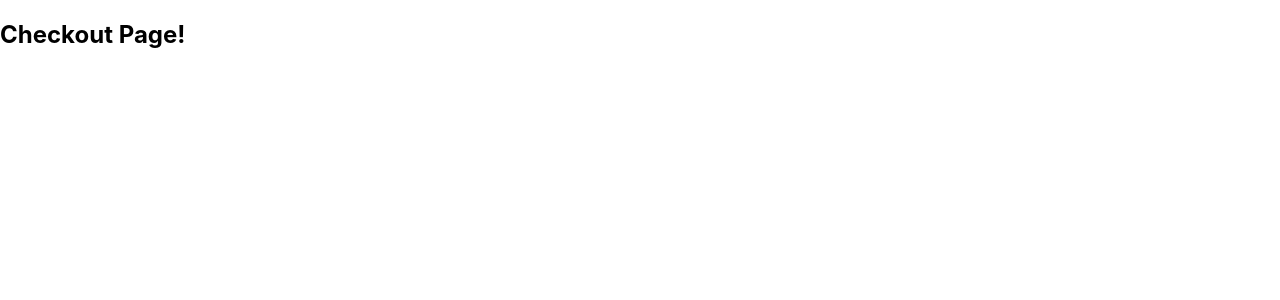
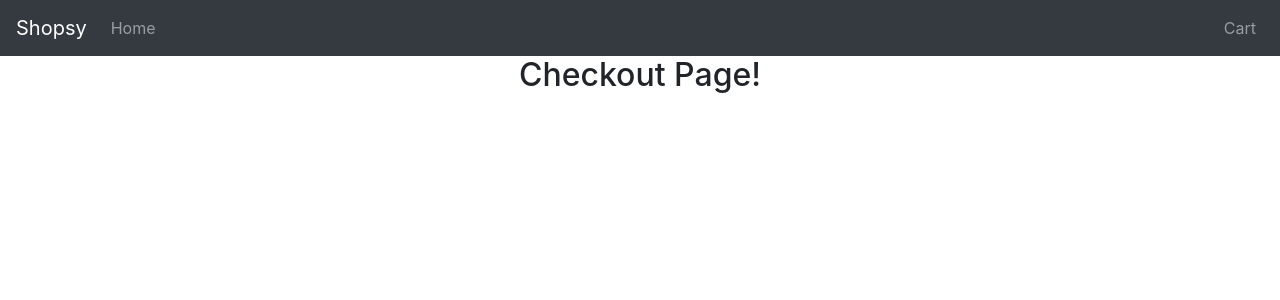
Before and after one commit to annamariej1015/react-shopsy-ts, a React (Create React App) app: page /checkout in a window 1280 px wide. Shown: the top 300 px of the page. Built offline with nearby package versions, Linux system fonts and the light colour scheme.

Commit message:
feature: navbar error, imported bootstrap

```diff
--- a/src/components/Navbar.tsx
+++ b/src/components/Navbar.tsx
@@ -1,15 +1,25 @@
-import React from 'react';
+import { Link } from 'react-router-dom';
 
-const Navbar =()=>{
+const Navbar = () => {
     return(
-        <div id='navbar'>
-            <div className="row text-center">
-                <div className="col">
-                    <h2>Navbar</h2>
+        <nav className='navbar navbar-expand-lg navbar-dark bg-dark'>
+            <Link to='/' className='navbar-brand'>Shopsy</Link>
+
+            <div className="collapse navbar-collapse">
+                <div className="navbar-nav">
+                    <Link to='/' className='nav-link'>Home</Link>
                 </div>
             </div>
-        </div>
-    )
+
+            <div className="sh-cart-icon">
+                <div className="navbar-nav">
+                    <Link to='/cart' className="nav-link">
+                        Cart
+                    </Link>
+                </div>
+            </div>
+    </nav>
+    );
 };
 
 export default Navbar;
--- a/src/index.tsx
+++ b/src/index.tsx
@@ -3,6 +3,8 @@ import ReactDOM from 'react-dom';
 import './index.css';
 import App from './App';
 import reportWebVitals from './reportWebVitals';
+import 'bootstrap/dist/css/bootstrap.css';
+
 
 ReactDOM.render(
   <React.StrictMode>
--- a/src/routers/AppRoutes.tsx
+++ b/src/routers/AppRoutes.tsx
@@ -1,13 +1,17 @@
 import { Switch, Route } from 'react-router-dom';
-
+//Pages
 import HomePage from '../pages/HomePage';
 import CartPage from '../pages/CartPage';
 import CheckoutPage from '../pages/CheckoutPage';
 import ProductPage from '../pages/ProductPage';
+//Components
+import Navbar from '../components/Navbar';
 
 const AppRoutes = () => {
     return(
         <div>
+            <Navbar/>
+            <div className="container">
                 <Switch>
                     <Route path='/' exact component={HomePage}/>
                     <Route path='/products/:productId' exact component={ProductPage}/>
@@ -15,6 +19,7 @@ const AppRoutes = () => {
                     <Route path='/checkout' component={CheckoutPage}/>
                 </Switch>
             </div>
+        </div>
     );
 };
 
```
Lines whose indentation alone changed are shown as unchanged.
